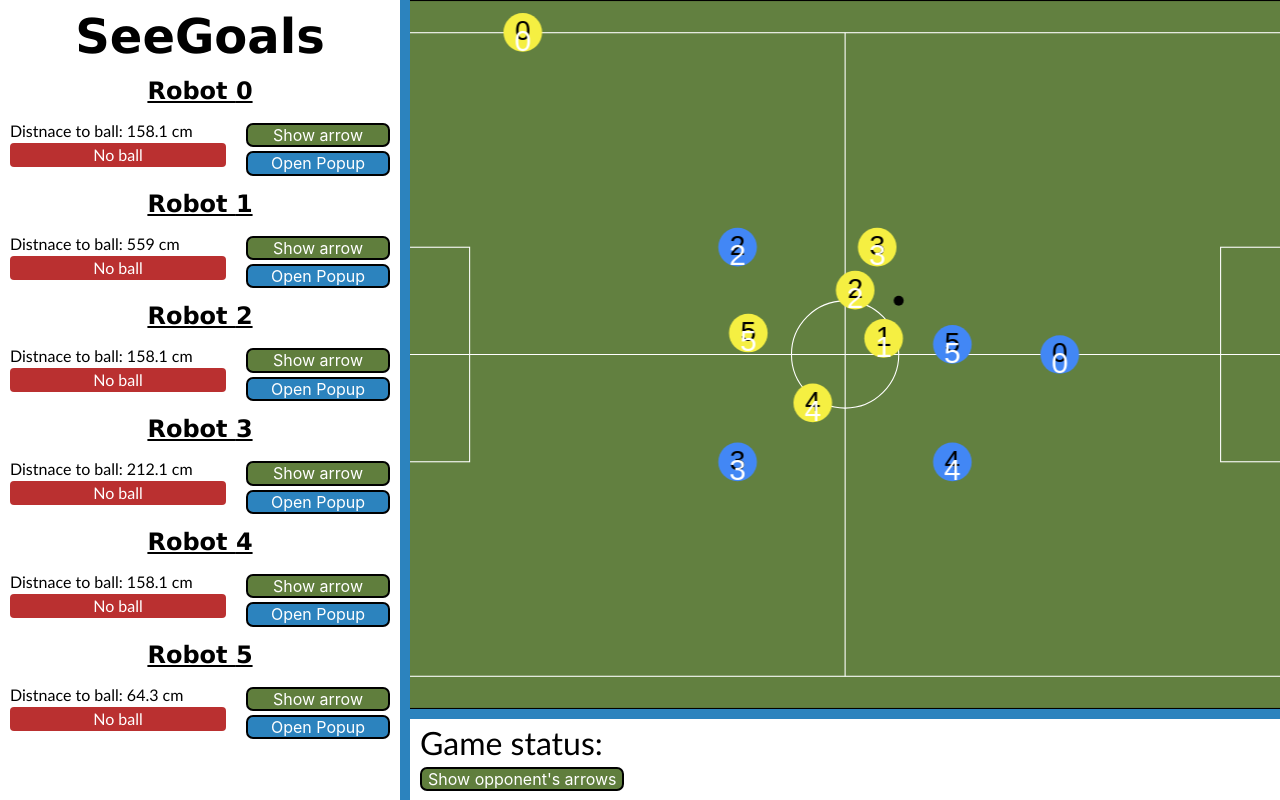
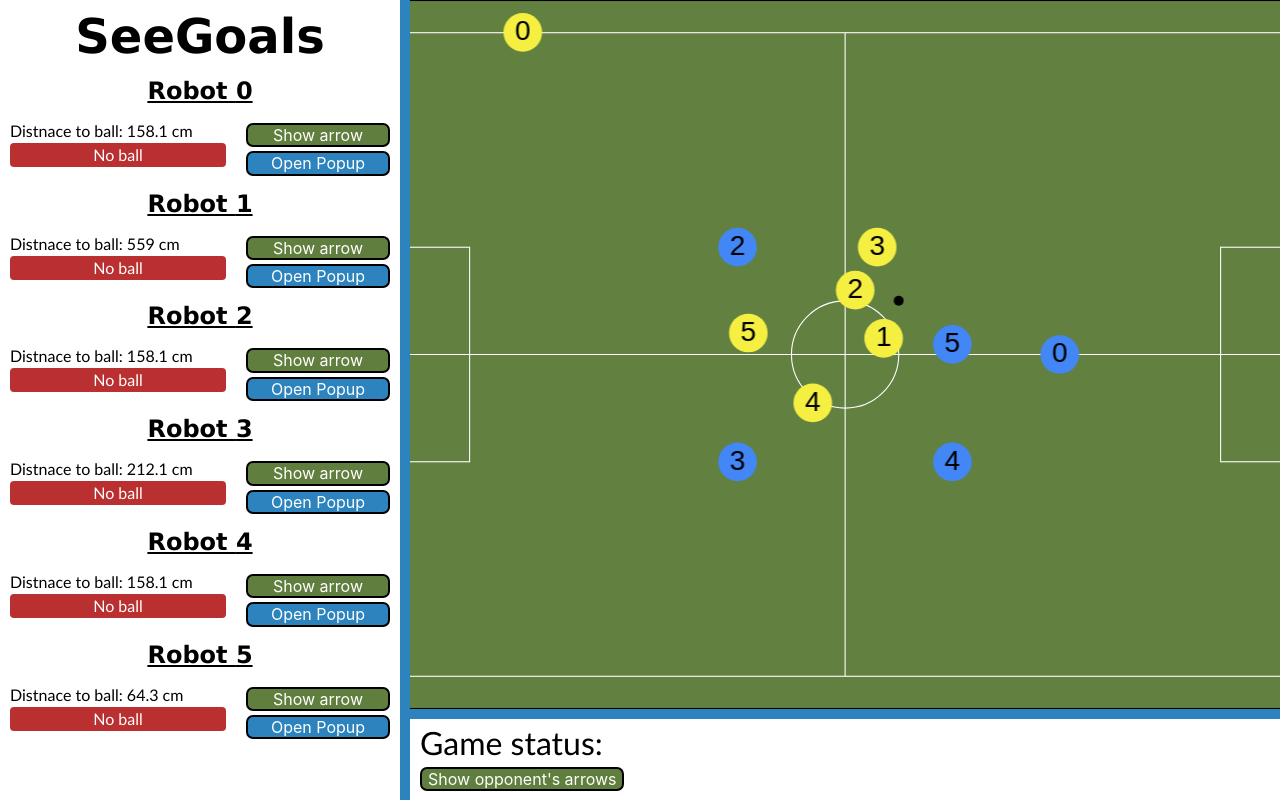
Before and after one commit to LiU-SeeGoals/GameViewer, a React (Vite) app: page / in a window 1280 px wide. Shown: the top 800 px of the page. Built offline with nearby package versions, Linux system fonts and the light colour scheme; no server answers.

Commit message:
problem fixade

```diff
--- a/src/components/gameViewer/FootBallField.tsx
+++ b/src/components/gameViewer/FootBallField.tsx
@@ -81,12 +81,6 @@ const FootBallField: React.FC<FootBallFieldProps> = ({height, gameState}: FootBa
         if (robot.selected) {
             drawCircle(context, robot, ROBOT_RADIUS/3, 'rgba(0, 0, 0, 1)');
         }
-
-        // Draw the robot's number in the robot
-        context.font = "30px Arial";
-        context.fillStyle = 'rgba(255, 255, 255, 1)';
-        context.textAlign = "center";
-        context.fillText(robot.id.toString(), getCanvasCoordinates(robot.x, robot.y, context).canvasX, getCanvasCoordinates(robot.x, robot.y, context).canvasY + 10);
 
         // Draw robot action over the robot
         context.font = "20px Arial";
```
